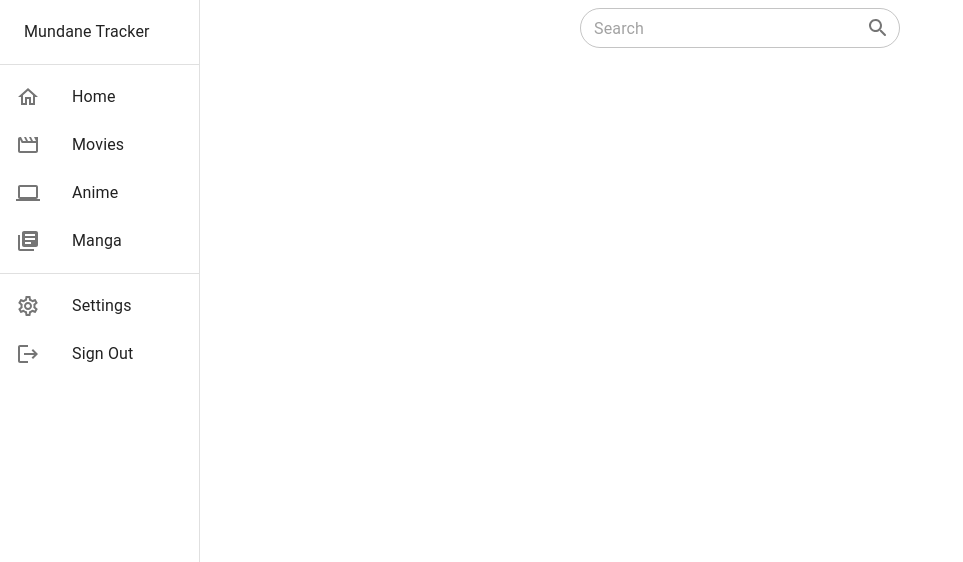
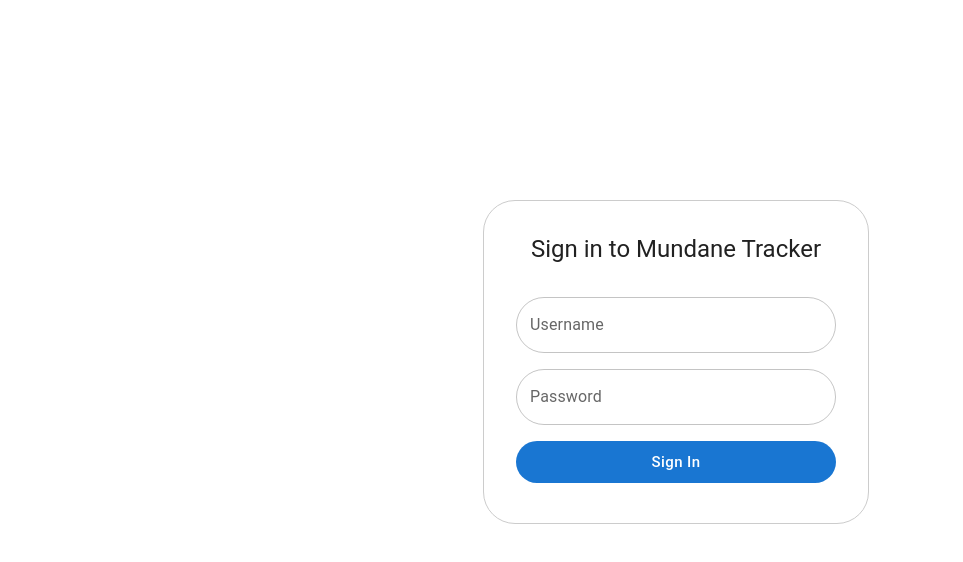
Before and after one commit to diamond-cube/mundane-tracker-app, a React (Vite) app in the folder frontend/: page /login in a window 1280 px wide. Shown: the top 562 px of the page, without its empty margins (0-963 px from the left). Built offline with nearby package versions, Linux system fonts and the light colour scheme.

Commit message:
ui(frontend): add new login form
- Added a new Login form component.
- Added the route for it in the App component.

```diff
--- a/frontend/src/App.jsx
+++ b/frontend/src/App.jsx
@@ -1,12 +1,14 @@
 import "./App.css";
 import { Routes, Route } from "react-router-dom";
 import MainContent from "./components/MainContent";
+import Login from "./views/Login";
 
 function App() {
   return (
     <>
       <Routes>
         <Route path="/*" element={<MainContent />} />
+        <Route path="/login" element={<Login />} />
       </Routes>
     </>
   );
--- /dev/null
+++ b/frontend/src/views/Login.jsx
@@ -0,0 +1,33 @@
+import { Box, Button, Card, CardHeader, CardContent, TextField, Stack } from "@mui/material";
+import { buttonStyle, textFieldStyle } from "../styles/styles";
+
+export default function Login() {
+  return (
+    <>
+      <Box sx={{ display: "flex", justifyContent: "center", textAlign: "center" }}>
+        <Card
+          sx={{
+            mt: "25vh",
+            padding: "1rem",
+            boxShadow: "none",
+            border: "1px solid #ccc",
+            borderRadius: "2rem",
+          }}
+        >
+          <CardHeader title="Sign in to Mundane Tracker" />
+          <CardContent>
+            <form>
+              <Stack gap={2}>
+                <TextField sx={textFieldStyle} type="text" label="Username" />
+                <TextField sx={textFieldStyle} type="password" label="Password" />
+                <Button sx={buttonStyle} variant="contained" size="large" type="submit">
+                  Sign In
+                </Button>
+              </Stack>
+            </form>
+          </CardContent>
+        </Card>
+      </Box>
+    </>
+  );
+}
```
